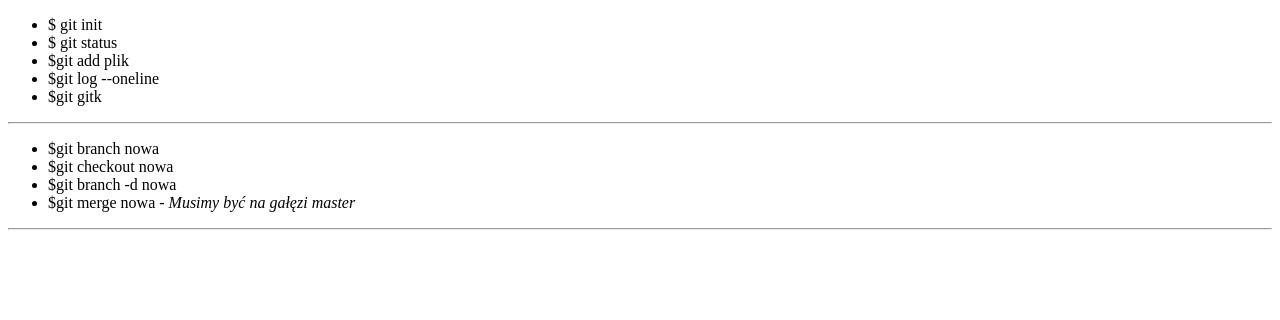
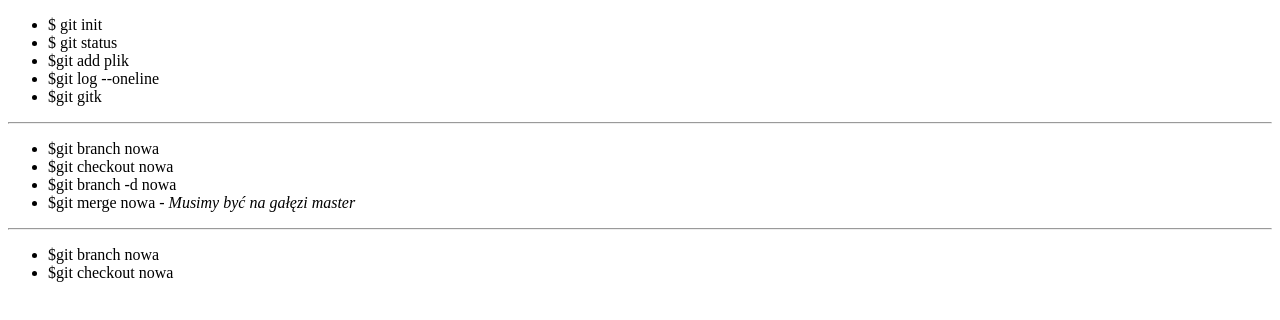
Before and after one commit to AndrzejKordas/05, a plain HTML site: page index.html in a window 1280 px wide. Drawn offline with Linux system fonts and the light colour scheme.

Commit message:
tworzę style

```diff
--- a/index.html
+++ b/index.html
@@ -6,6 +6,7 @@
 	<meta charset="utf-8">
 	<meta name="viewport" content="width=device-width, initial-scale=1, shrink-to-fit=no">
 	<title>Hello, world!</title>
+	<link rel ="stylesheet" href="style.css">
 </head>
 
 <body>
@@ -18,12 +19,18 @@
 	</ul>
 	<hr>
 	<ul>
+
 		<li>$git branch nowa</li>
 		<li>$git checkout nowa</li>
 		<li>$git branch -d nowa</li>
 		<li>$git merge nowa <em> - Musimy być na gałęzi master</em></li>
 	</ul>
 	<hr>
+	<ul>
+		<li>$git branch nowa</li>
+		<li>$git checkout nowa</li>
+	</ul>
+
 </body>
 
 </html>
```
Also changed, not shown: style.css (added).
